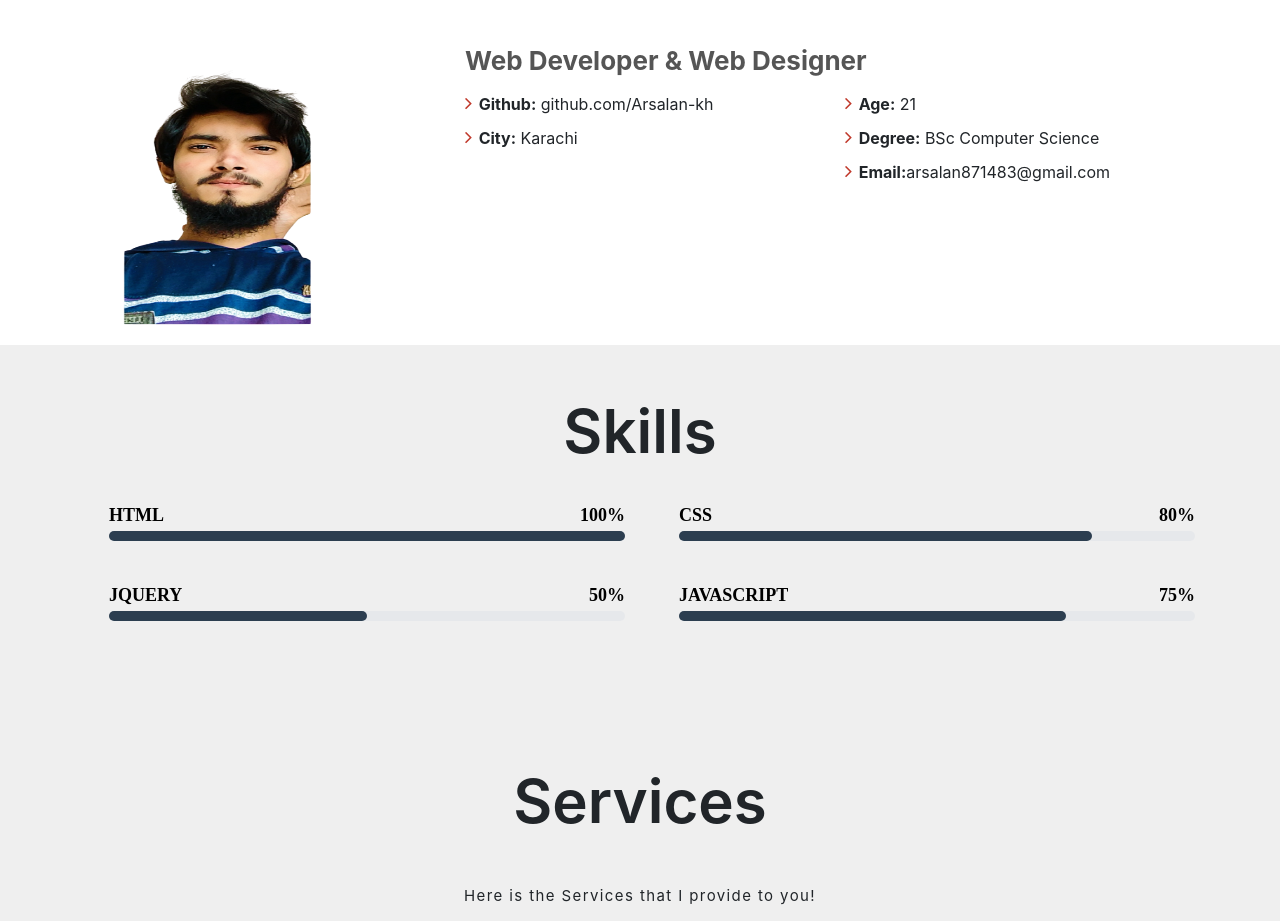
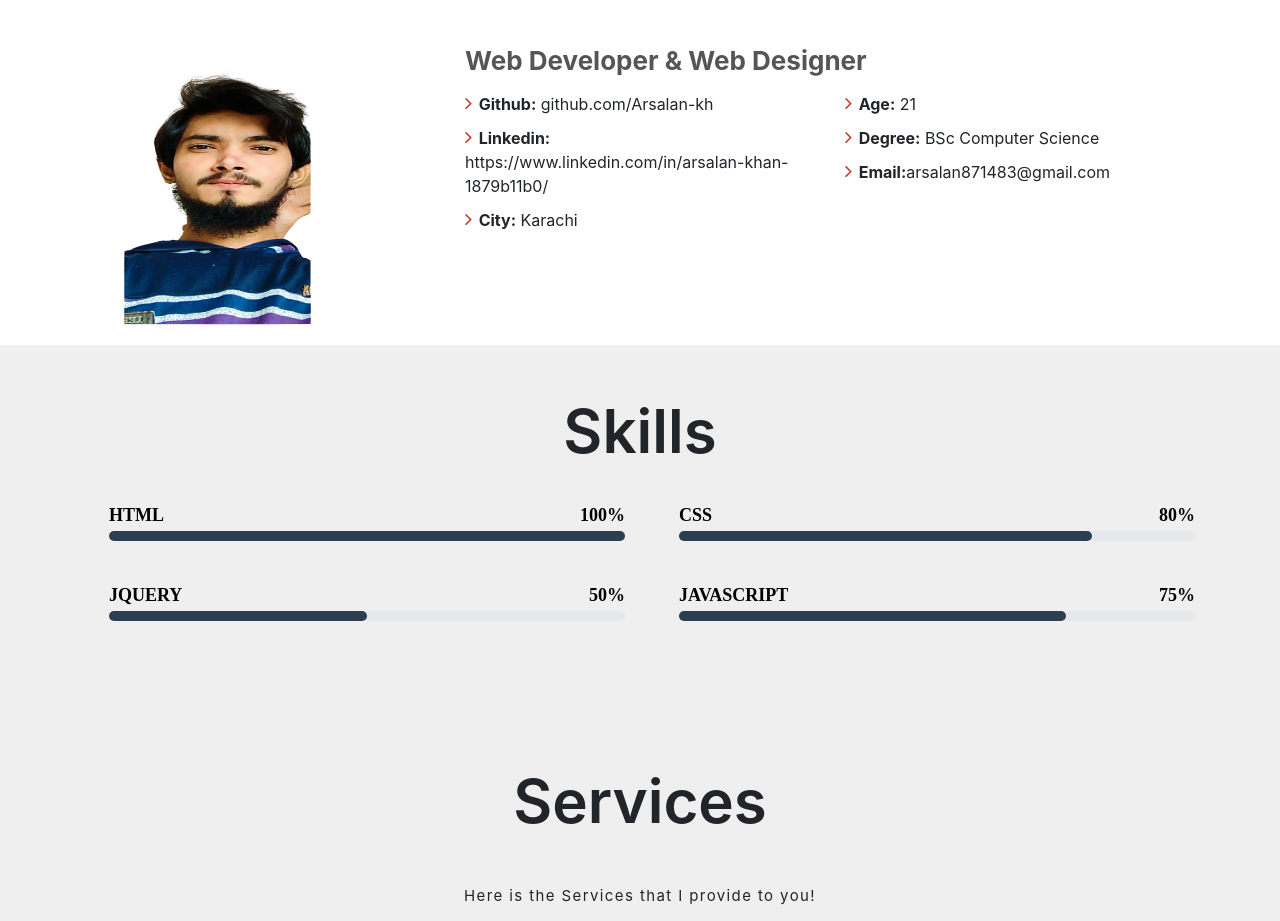
Before and after one commit to Arsalan-kh/My-Portfolio, a plain HTML site: page index.html in a window 1280 px wide. Shown: the part 1063-1984 px from the top of the page. Drawn offline with nearby package versions, Linux system fonts and the light colour scheme; a web font is replaced by a local one.

Commit message:
update index.html

```diff
--- a/index.html
+++ b/index.html
@@ -95,10 +95,10 @@
                                     <i class="fa fa-angle-right"></i>
                                     <strong>Github:</strong> github.com/Arsalan-kh
                                 </li>
-<!--                                 <li>
+                                <li>
                                     <i class="fa fa-angle-right"></i>
-                                    <strong>Phone:</strong> +92 3022871483
-                                </li> -->
+                                    <strong>Linkedin:</strong> https://www.linkedin.com/in/arsalan-khan-1879b11b0/
+                                </li>
                                 <li>
                                     <i class="fa fa-angle-right"></i>
                                     <strong>City:</strong> Karachi
```
